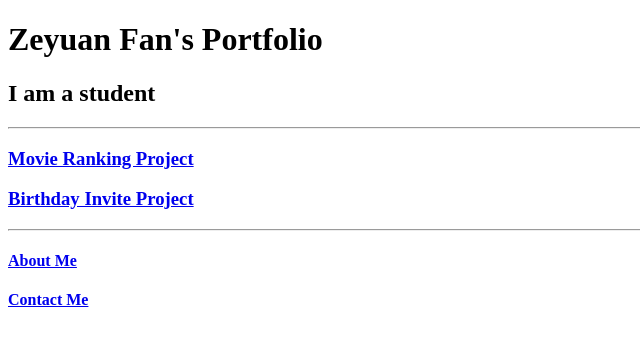
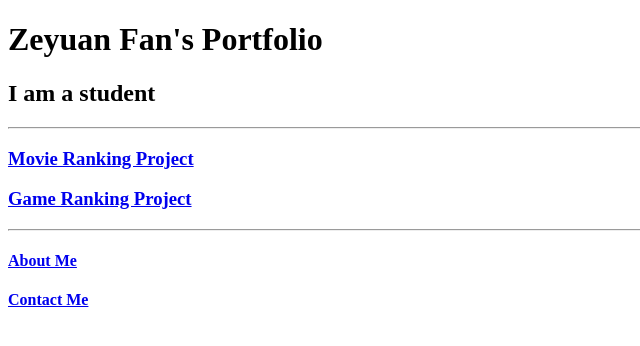
Before and after one commit to HarryFan0807/Portfolio, a plain HTML site: page index.html in a window 1280 px wide. Shown: the full height of the page, 0-640 px from the left. Drawn offline with Linux system fonts and the light colour scheme.

Commit message:
Update index.html

```diff
--- a/index.html
+++ b/index.html
@@ -8,7 +8,7 @@
     <h2>I am a student</h2>
     <hr />
     <h3><a href="./public/movie-ranking.html">Movie Ranking Project</a></h3>
-    <h3><a href="./public/Game Ranking Project">Birthday Invite Project</a></h3>
+    <h3><a href="./public/Game Ranking Project">Game Ranking Project</a></h3>
     <hr />
  <h4><a href="./public/about.html">About Me</a></h4>
  <h4><a href="./public/contact.html">Contact Me</a></h4>
```
